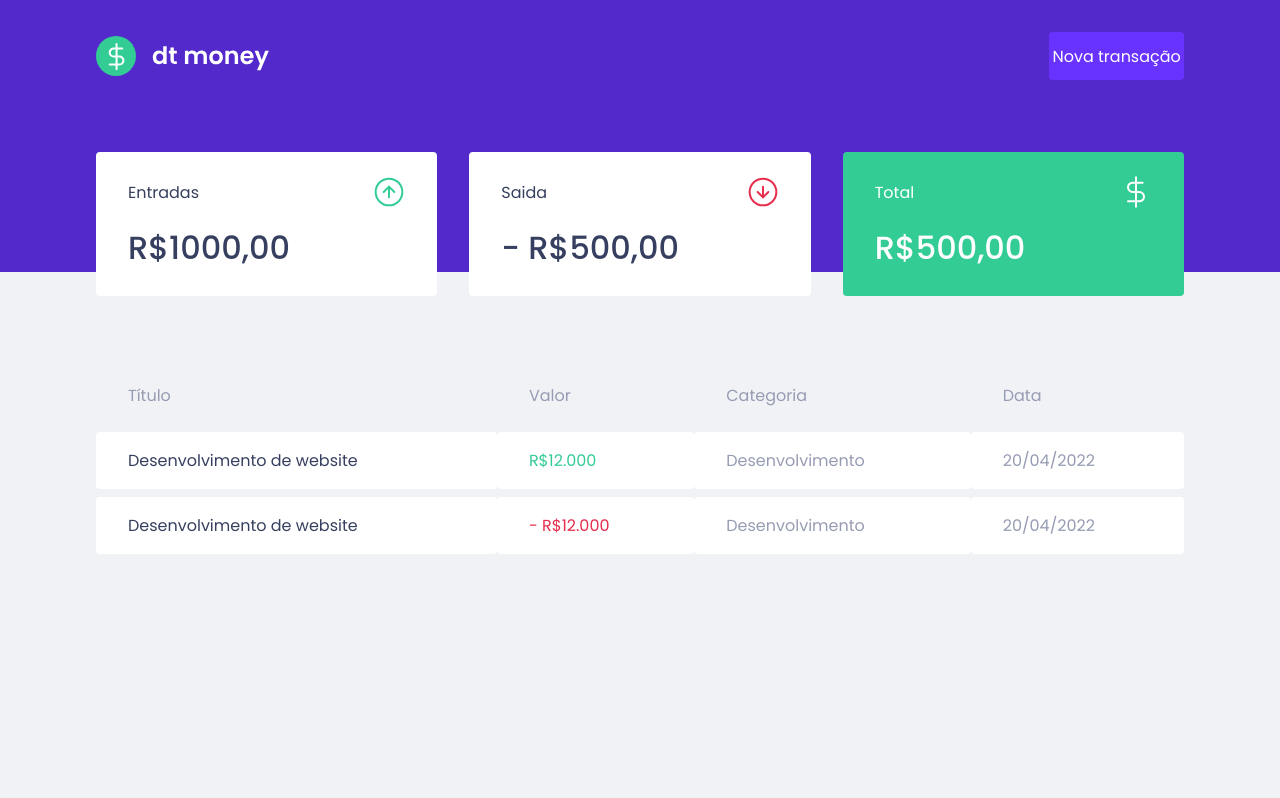
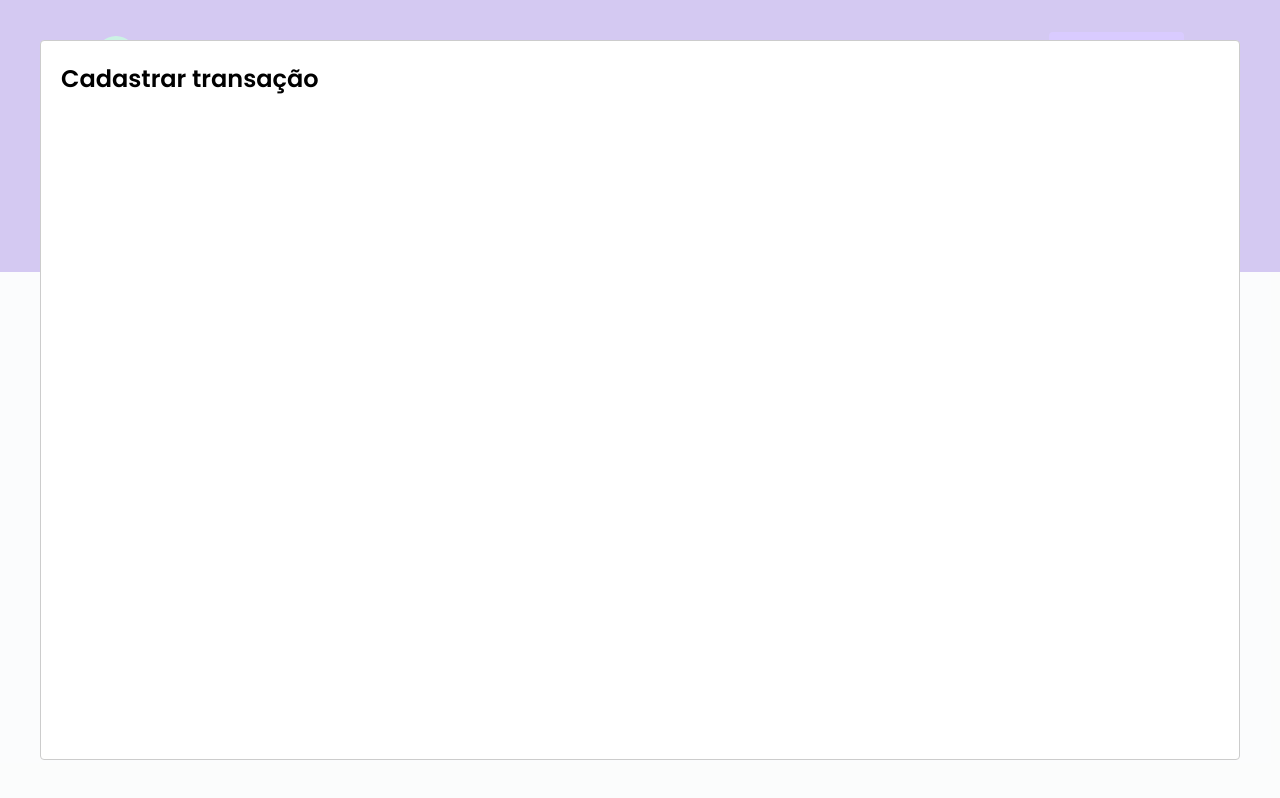
Before and after one commit to ederusena/dtmoney-reactjs, a React (Create React App) app: page / in a window 1280 px wide. Both pictures are taken after a click on the button "Nova transação". Built offline with nearby package versions, Linux system fonts and the light colour scheme; no server answers; what miragejs would draw is missing.

Commit message:
✅: adding Configurando Modal

```diff
--- a/package.json
+++ b/package.json
@@ -13,6 +13,7 @@
     "axios": "^0.26.1",
     "react": "^18.0.0",
     "react-dom": "^18.0.0",
+    "react-modal": "^3.14.4",
     "react-scripts": "5.0.1",
     "react-switch": "^6.0.0",
     "styled-components": "^5.3.5",
@@ -44,6 +45,7 @@
     ]
   },
   "devDependencies": {
+    "@types/react-modal": "^3.13.1",
     "@types/styled-components": "^5.1.25",
     "miragejs": "^0.1.43"
   }
--- a/src/App.tsx
+++ b/src/App.tsx
@@ -1,13 +1,33 @@
+import Modal from 'react-modal';
+import { useState } from 'react';
+
 import { Dashboard } from "./components/Dashboard";
 import { Header } from "./components/Header";
 import { GlobalStyle } from "./styles/styles"
 
 export function App() {
+  const [isNewTransactionModalOpen, setIsNewTransactionModalOpen] = useState(false);
+
+  function handleOpenNewTransactionModalOpen() {
+      setIsNewTransactionModalOpen(true);
+  }
+
+  function handleCloseNewTransactionModalOpen() {
+      setIsNewTransactionModalOpen(false);
+  }
 
   return (
     <>
-      <Header />
+      <Header onOpenNewTransactionModal={handleOpenNewTransactionModalOpen}/>
       <Dashboard />
+
+      <Modal
+          isOpen={isNewTransactionModalOpen}
+          onRequestClose={handleCloseNewTransactionModalOpen}
+      >
+          <h2>Cadastrar transação</h2>
+      </Modal>
+
       <GlobalStyle />
     </>
   );
--- a/src/components/Header/index.tsx
+++ b/src/components/Header/index.tsx
@@ -1,12 +1,16 @@
 import logoImg from '../../assets/logo.svg';
 import { Container, Content } from './header.styles';
 
-export function Header() {
+interface HeaderProps {
+    onOpenNewTransactionModal: () => void;
+}
+export function Header(props: HeaderProps) {
+    const { onOpenNewTransactionModal } = props;
     return (
         <Container>
             <Content>
                 <img src={logoImg} alt="dt money" />
-                <button type="button">
+                <button type="button" onClick={onOpenNewTransactionModal}>
                     Nova transação
                 </button>
             </Content>
```
Also changed, not shown: 1 other file (tests, documents, lock files or other folders).
